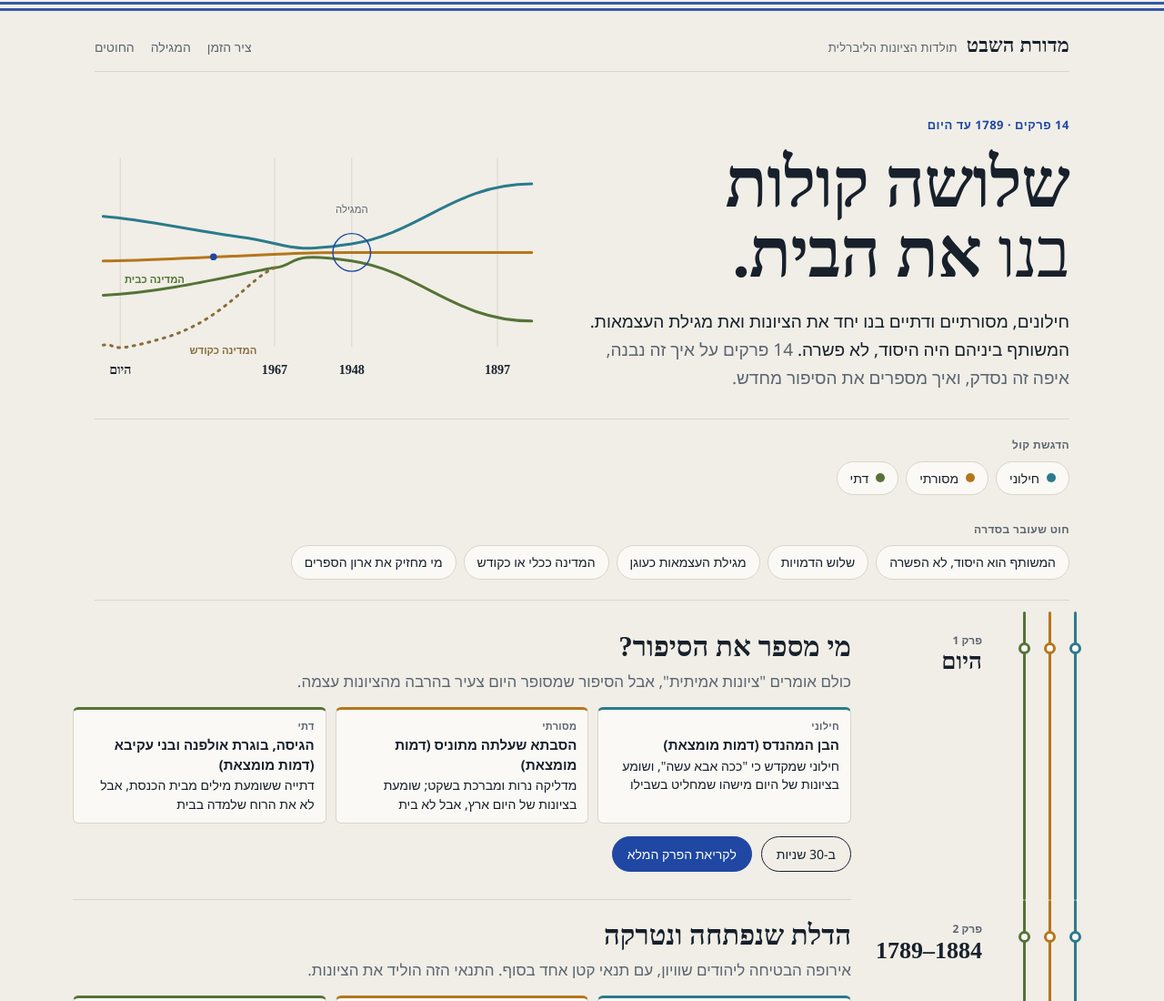
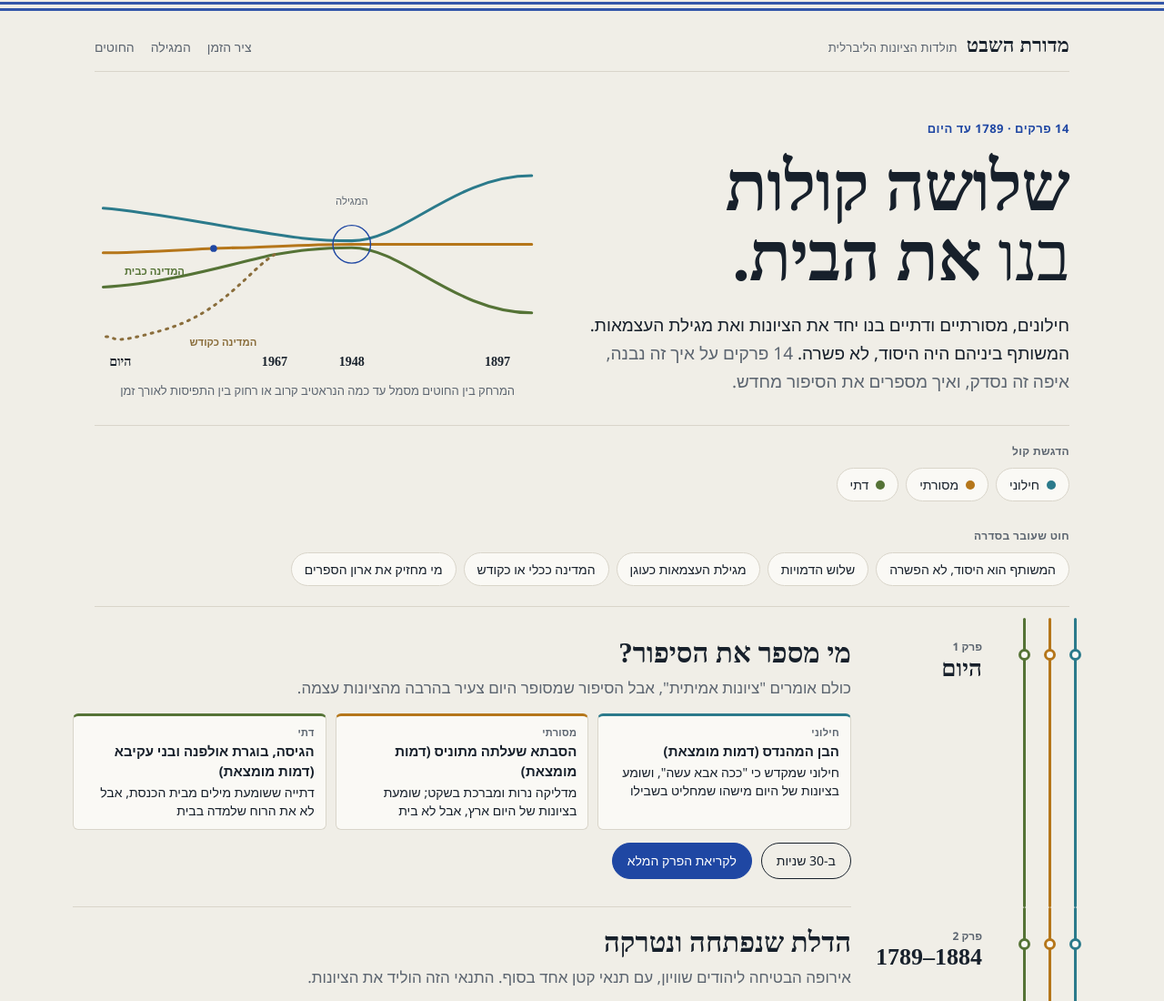
Before and after one commit to katzboaz/medurat-hashevet, a plain HTML site: page index.html in a window 1280 px wide. Shown: the top 1100 px of the page at 91% size. Drawn offline with Linux system fonts and the light colour scheme; a web font is replaced by a local one.

Commit message:
Hero: mark strands as illustration, converge at 1948, remove grid lines
Co-Authored-By: Claude Opus 5.5 <noreply@anthropic.com>
Claude-Session: https://claude.ai/code/session_01RtkauMRWPfJZMg7j481b5V

```diff
--- a/index.html
+++ b/index.html
@@ -67,7 +67,9 @@ header.mast{display:flex;justify-content:space-between;align-items:baseline;gap:
 .hero h1 em{font-style:normal;font-weight:400}
 .hero p.lede{font-size:19px;max-width:34em;color:var(--ink);margin:20px 0 0}
 .hero p.lede span{color:var(--muted)}
+.fig{margin:0}
 .strands{width:100%;height:auto;display:block}
+.fig-cap{font-size:13px;color:var(--muted);text-align:center;margin-top:6px;line-height:1.5}
 .strands text{font-family:var(--body);font-size:12px;fill:var(--muted)}
 .strands .yr{font-family:var(--display);font-size:15px;fill:var(--ink);font-weight:700}
 .strand{fill:none;stroke-width:3.2;stroke-linecap:round;transition:opacity .25s, stroke-width .25s}
@@ -197,31 +199,30 @@ footer .wrap{display:flex;justify-content:space-between;gap:24px;flex-wrap:wrap}
       <h1>שלושה קולות <em>בנו</em> את הבית.</h1>
       <p class="lede" id="thesis"></p>
     </div>
+    <figure class="fig">
     <svg class="strands" viewBox="0 0 520 304" role="img" aria-label="שלושה חוטים, חילוני, מסורתי ודתי, נשזרים יחד עד 1948, ובשנת 1967 החוט הדתי מתפצל לשניים">
       <defs>
         <path id="p-sec"  d="M510 70  C 420 70, 380 120, 300 140 S 220 148, 170 148 S 60 120, 10 110"/>
       </defs>
       <!-- ticks (RTL: time flows right to left) -->
       <g>
-        <line x1="470" y1="40" x2="470" y2="260" stroke="var(--rule)"/>
-        <line x1="300" y1="40" x2="300" y2="260" stroke="var(--rule)"/>
-        <line x1="210" y1="40" x2="210" y2="260" stroke="var(--rule)"/>
-        <line x1="30"  y1="40" x2="30"  y2="260" stroke="var(--rule)"/>
         <text class="yr" x="470" y="292" text-anchor="middle">1897</text>
         <text class="yr" x="300" y="292" text-anchor="middle">1948</text>
         <text class="yr" x="210" y="292" text-anchor="middle">1967</text>
         <text class="yr" x="30"  y="292" text-anchor="middle">היום</text>
       </g>
-      <path class="strand sec"  data-lane="sec"  d="M510 70  C 420 70, 380 128, 300 140 S 230 140, 170 132 S 60 112, 10 108"/>
-      <path class="strand trad" data-lane="trad" d="M510 150 C 420 150, 380 150, 300 150 S 230 152, 170 154 S 60 160, 10 160"/>
-      <path class="strand rel"  data-lane="rel"  d="M510 230 C 420 230, 380 172, 300 160 S 240 164, 210 168 S 90 196, 10 200"/>
-      <path class="strand fork" data-lane="rel"  d="M210 168 C 180 180, 150 230, 80 250 S 30 256, 10 258"/>
+      <path class="strand sec"  data-lane="sec"  d="M510 70 C 420 70, 360 146, 300 146 C 250 146, 220 140, 170 132 S 60 112, 10 108"/>
+      <path class="strand trad" data-lane="trad" d="M510 150 C 420 150, 360 150, 300 150 C 240 150, 200 154, 170 154 S 60 160, 10 160"/>
+      <path class="strand rel"  data-lane="rel"  d="M510 230 C 420 230, 360 154, 300 154 C 260 154, 235 158, 210 162 S 90 196, 10 200"/>
+      <path class="strand fork" data-lane="rel"  d="M210 162 C 180 180, 150 230, 80 250 S 30 256, 10 258"/>
       <circle cx="300" cy="150" r="22" fill="none" stroke="var(--tchelet)" stroke-width="1.5"/>
       <text x="300" y="104" text-anchor="middle">המגילה</text>
       <text x="150" y="268" text-anchor="middle" style="fill:var(--rel-fork);font-weight:600">המדינה כקודש</text>
       <text x="70" y="186" text-anchor="middle" style="fill:var(--rel);font-weight:600">המדינה כבית</text>
-      <circle class="pulse" r="4" style="offset-path:path('M510 150 C 420 150, 380 150, 300 150 S 230 152, 170 154 S 60 160, 10 160')"/>
+      <circle class="pulse" r="4" style="offset-path:path('M510 150 C 420 150, 360 150, 300 150 C 240 150, 200 154, 170 154 S 60 160, 10 160')"/>
     </svg>
+    <figcaption class="fig-cap">המרחק בין החוטים מסמל עד כמה הנראטיב קרוב או רחוק בין התפיסות לאורך זמן</figcaption>
+    </figure>
   </section>
 
   <div class="controls" role="group" aria-label="סינון">
```
